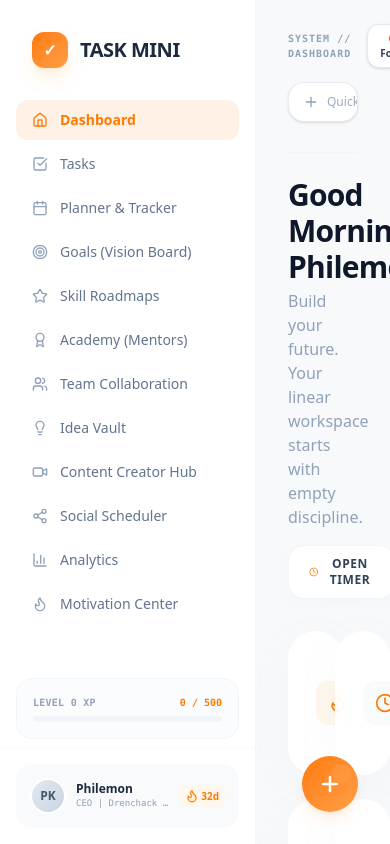
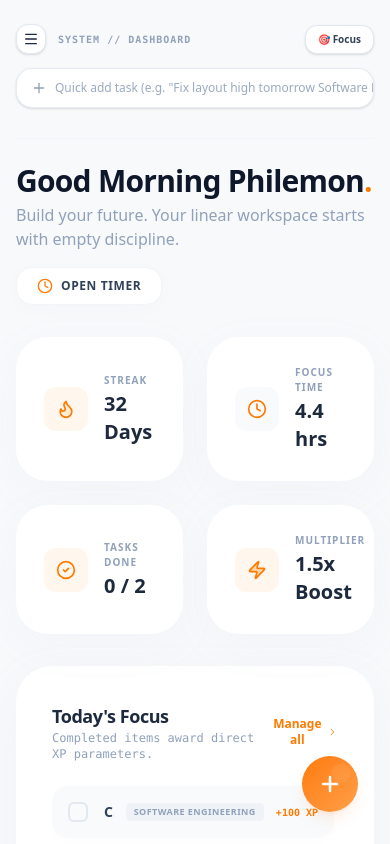
Before and after one commit to Philemon12421/Task-Mini, a React (Vite) app: page / in a window 390 px wide. Built offline with nearby package versions, Linux system fonts and the light colour scheme.

Commit message:
feat(ui): add mobile responsive sidebar navigation
Introduce a mobile drawer state and toggle functionality to improve usability on smaller screens. Adjust main content padding for better responsiveness.

```diff
--- a/src/App.tsx
+++ b/src/App.tsx
@@ -1,6 +1,6 @@
 import { useState, useEffect, FormEvent } from "react";
 import { Task, Goal, Skill, TeamMember, Idea, ContentChannel, MotivationState, ContentVideo, TaskStatus, Category } from "./types";
-import { Plus, Flame, Calendar, Sparkles, CheckCircle2, Check } from "lucide-react";
+import { Plus, Flame, Calendar, Sparkles, CheckCircle2, Check, Menu } from "lucide-react";
 import {
   INITIAL_TASKS, INITIAL_GOALS, INITIAL_SKILLS, INITIAL_TEAM, INITIAL_IDEAS,
   INITIAL_CHANNELS, INITIAL_MOTIVATION, HOURLY_TIMELINE
@@ -54,6 +54,7 @@ export default function App() {
   // Routing / View Tab State
   // --------------------------------------------------
   const [currentTab, setCurrentTab] = useState<string>("dashboard");
+  const [isMobileSidebarOpen, setIsMobileSidebarOpen] = useState<boolean>(false);
 
   // --------------------------------------------------
   // Core Profile & XP Gamification States
@@ -698,15 +699,17 @@ export default function App() {
           userXP={userXP}
           userLevel={userLevel}
           streakDays={streakDays}
+          isMobileOpen={isMobileSidebarOpen}
+          onCloseMobile={() => setIsMobileSidebarOpen(false)}
         />
       )}
 
       {/* Main Viewport Content Area */}
       <main
         id="main-viewport-content"
-        className={`flex-1 overflow-y-auto px-8 py-6 h-screen flex flex-col transition-all duration-1000 ${
+        className={`flex-1 overflow-y-auto px-4 md:px-8 py-6 h-screen flex flex-col transition-all duration-1000 ${
           isDeepFocus ? "bg-[#060A13]" : "bg-[#F8F9FB]"
-        }`}
+         }`}
       >
         {/* Universal Sticky Header Bar */}
         <div
@@ -718,6 +721,18 @@ export default function App() {
           {/* Row 1 / Left indicator trail & focus switch on mobile */}
           <div className="flex items-center justify-between w-full md:w-auto gap-4">
             <div className="flex items-center gap-3">
+              {/* Mobile Drawer Trigger Menu */}
+              {!isDeepFocus && (
+                <button
+                  type="button"
+                  onClick={() => setIsMobileSidebarOpen(true)}
+                  className="md:hidden p-1.5 rounded-xl bg-white border border-slate-200 text-slate-700 hover:bg-slate-50 cursor-pointer shadow-sm flex items-center justify-center shrink-0"
+                  aria-label="Toggle Navigation Panel"
+                >
+                  <Menu className="w-4 h-4 text-slate-800" />
+                </button>
+              )}
+
               {isDeepFocus && (
                 <span className="flex h-2.5 w-2.5 relative">
                   <span className="animate-ping absolute inline-flex h-full w-full rounded-full bg-orange-400 opacity-75"></span>
--- a/src/components/Sidebar.tsx
+++ b/src/components/Sidebar.tsx
@@ -1,7 +1,7 @@
 import { motion } from "motion/react";
 import {
   Home, CheckSquare, Calendar, Target, Award, PlayCircle, Users, Lightbulb,
-  Video, BarChart3, Flame, Settings, Star, Share2
+  Video, BarChart3, Flame, Settings, Star, Share2, X
 } from "lucide-react";
 
 interface SidebarProps {
@@ -10,6 +10,8 @@ interface SidebarProps {
   userXP: number;
   userLevel: { level: number; title: string };
   streakDays: number;
+  isMobileOpen?: boolean;
+  onCloseMobile?: () => void;
 }
 
 export default function Sidebar({
@@ -17,7 +19,9 @@ export default function Sidebar({
   setCurrentTab,
   userXP,
   userLevel,
-  streakDays
+  streakDays,
+  isMobileOpen = false,
+  onCloseMobile
 }: SidebarProps) {
   const menuItems = [
     { id: "dashboard", label: "Dashboard", icon: Home },
@@ -35,16 +39,40 @@ export default function Sidebar({
   ];
 
   return (
+    <>
+      {/* Mobile Drawer Overlay Backdrop */}
+      {isMobileOpen && (
+        <div
+          onClick={onCloseMobile}
+          className="fixed inset-0 bg-slate-900/50 backdrop-blur-sm z-50 md:hidden transition-opacity duration-300"
+        />
+      )}
+
       <aside
         id="sidebar-container"
-      className="w-64 bg-white border-r border-slate-100 flex flex-col h-screen sticky top-0 shrink-0"
+        className={`bg-white border-r border-slate-100 flex flex-col h-screen fixed md:sticky top-0 z-50 md:z-auto transition-transform duration-300 ${
+          isMobileOpen
+            ? "translate-x-0 w-64"
+            : "-translate-x-full md:translate-x-0 w-64"
+        } left-0 shrink-0`}
       >
         {/* Brand Section */}
-      <div id="sidebar-logo-lockup" className="p-8 flex items-center gap-3">
+        <div id="sidebar-logo-lockup" className="p-8 flex items-center justify-between">
+          <div className="flex items-center gap-3">
             <div className="w-9 h-9 rounded-xl bg-gradient-to-br from-[#FF7A00] to-[#FF9F45] flex items-center justify-center text-white shadow-lg shadow-orange-100">
               <span className="text-base font-extrabold select-none">✓</span>
             </div>
             <span className="font-bold text-xl tracking-tight uppercase text-slate-800">Task Mini</span>
+          </div>
+
+          {onCloseMobile && (
+            <button
+              onClick={onCloseMobile}
+              className="md:hidden p-1.5 rounded-xl hover:bg-slate-50 text-slate-400 cursor-pointer"
+            >
+              <X className="w-5 h-5 text-slate-800" />
+            </button>
+          )}
         </div>
 
         {/* Navigation list */}
@@ -56,7 +84,10 @@ export default function Sidebar({
               <button
                 id={`nav-item-${item.id}`}
                 key={item.id}
-              onClick={() => setCurrentTab(item.id)}
+                onClick={() => {
+                  setCurrentTab(item.id);
+                  if (onCloseMobile) onCloseMobile();
+                }}
                 className={`w-full flex items-center gap-3 px-4 py-2.5 rounded-xl text-sm transition-all duration-200 text-left cursor-pointer ${
                   isActive
                     ? "bg-[#FF7A00]/10 text-[#FF7A00] font-semibold"
@@ -105,5 +136,6 @@ export default function Sidebar({
           </div>
         </div>
       </aside>
+    </>
   );
 }
```
Lines whose indentation alone changed are shown as unchanged.
